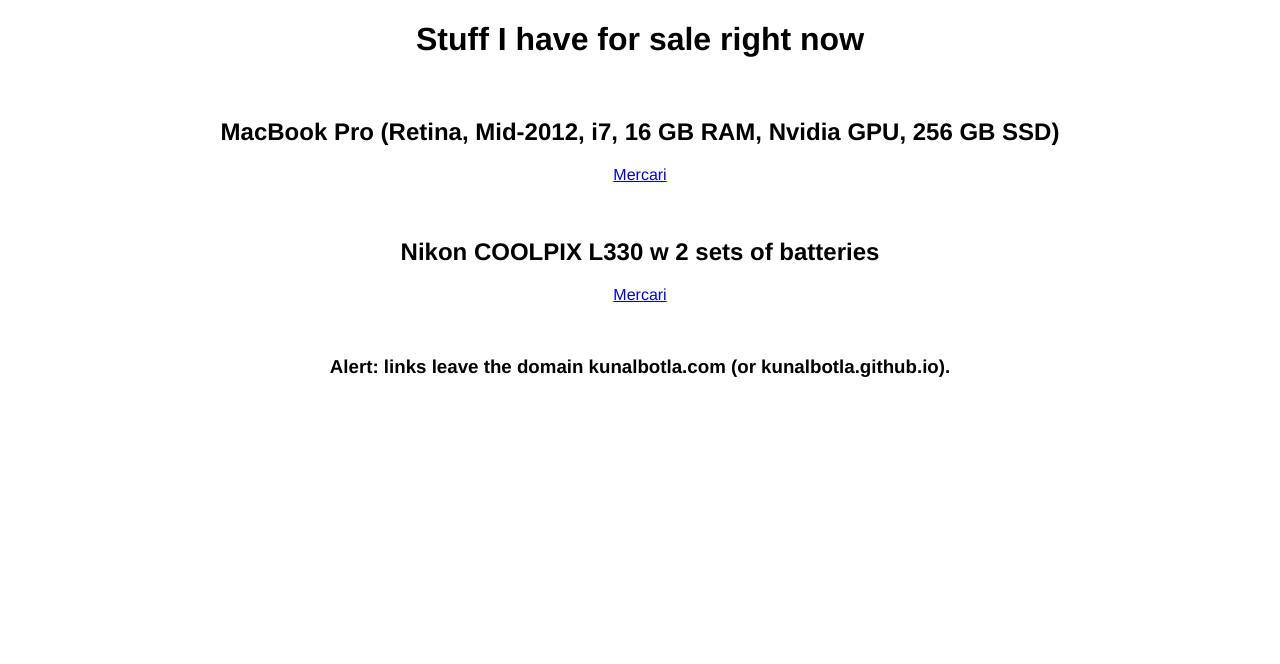
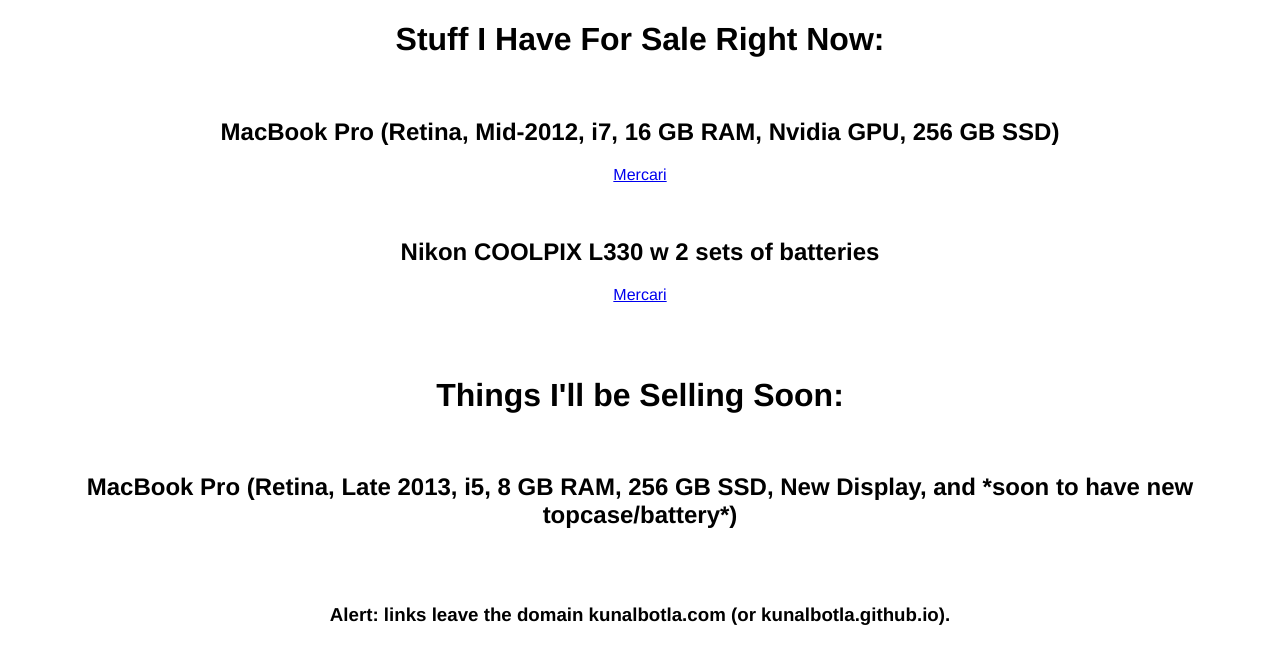
Before and after one commit to kunalbotla/sales, a plain HTML site: page index.html in a window 1280 px wide. Drawn offline with Linux system fonts and the light colour scheme.

Commit message:
soon added

```diff
--- a/index.html
+++ b/index.html
@@ -12,7 +12,7 @@ body {
 
 <div style="text-align:center;">
   <body>
-    <h1>Stuff I have for sale right now</h1>
+    <h1>Stuff I Have For Sale Right Now:</h1>
     <br>
     <h2>MacBook Pro (Retina, Mid-2012, i7, 16 GB RAM, Nvidia GPU, 256 GB SSD)</h2>
     <p><a href="https://merc.li/3d4eHndbb">Mercari</a></p>
@@ -20,6 +20,12 @@ body {
     <h2>Nikon COOLPIX L330 w 2 sets of batteries</h2>
     <p><a href="https://merc.li/5hAVrZ88b">Mercari</a></p>
     <br>
+    <br>
+    <h1>Things I'll be Selling Soon:</h1>
+    <br>
+    <h2>MacBook Pro (Retina, Late 2013, i5, 8 GB RAM, 256 GB SSD, New Display, and *soon to have new topcase/battery*)</h2>
+    <br>
+    <br>
     <h3>Alert: links leave the domain kunalbotla.com (or kunalbotla.github.io).</h3>
   </body>
 </div>
```
